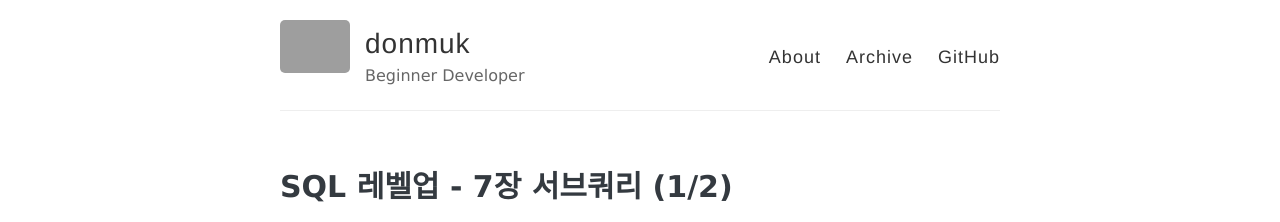
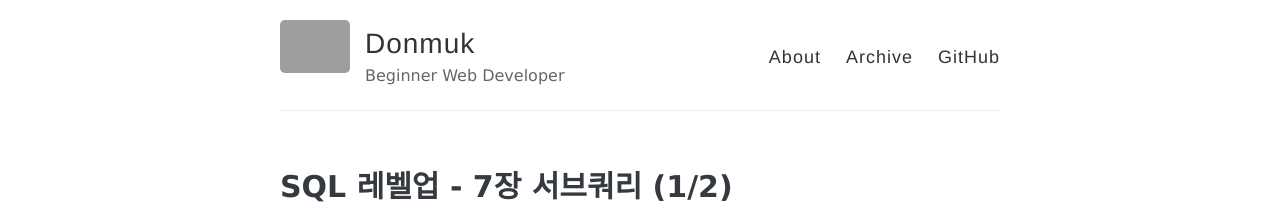
Before and after one commit to donmuk/donmuk.github.io, a Jekyll site: the page built from index.html, in a window 1280 px wide. Shown: the top 222 px of the page. Built offline with Jekyll 4.4.1, drawn with Linux system fonts in a browser that asks for light colours; the list of posts is cut into pages by our own code; grey boxes are pictures that could not be loaded.

Commit message:
Update _config.yml

```diff
--- a/_config.yml
+++ b/_config.yml
@@ -3,10 +3,10 @@
 #
 
 # Name of your site (displayed in the header)
-name: donmuk
+name: Donmuk
 
 # Short bio or description (displayed in the header)
-description: Beginner Developer
+description: Beginner Web Developer
 
 #
 # Flags below are optional
```
